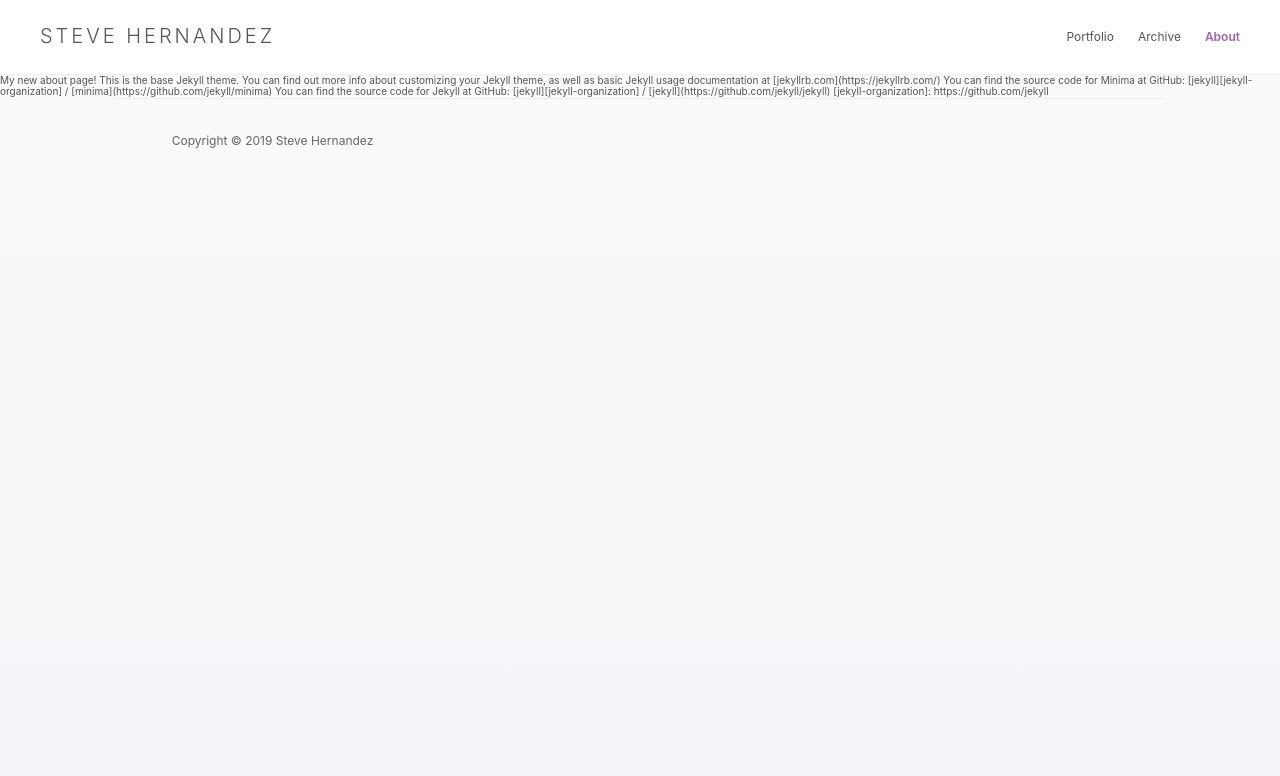
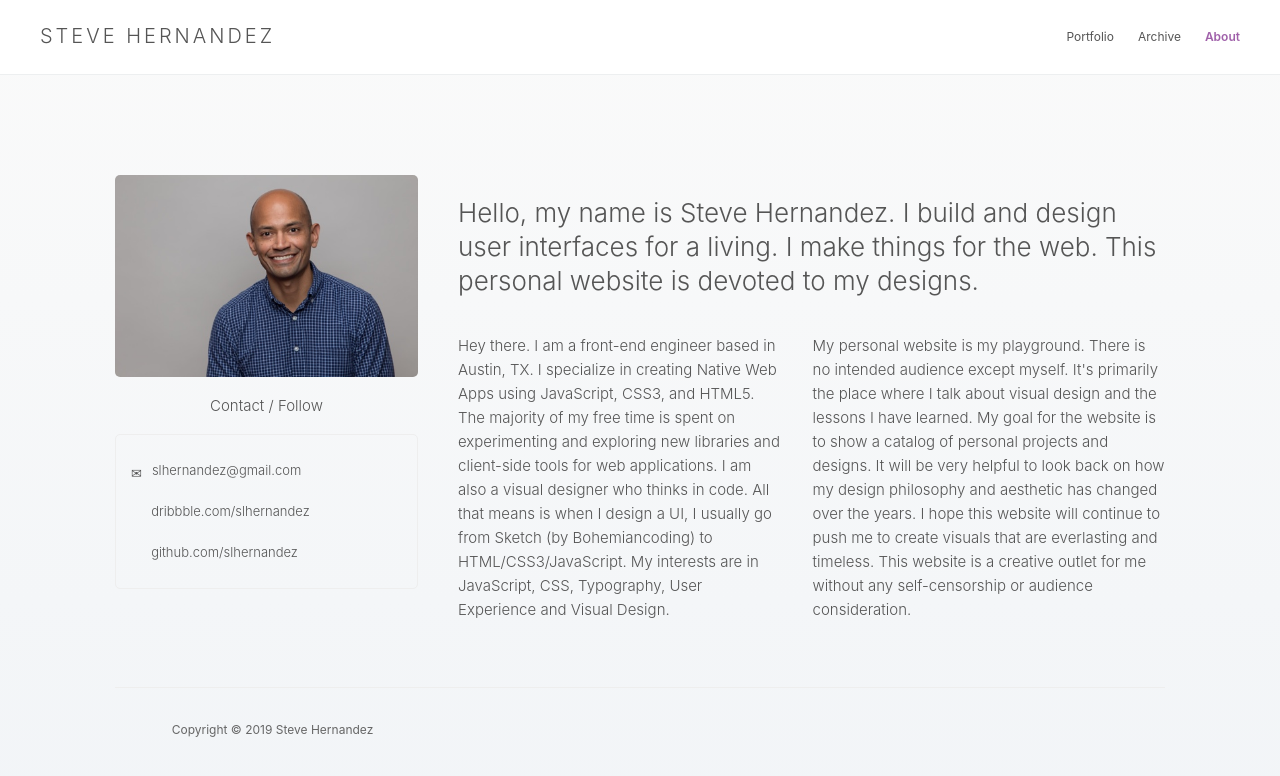
Before and after one commit to slhernandez/slhernandez, a Jekyll site: the page built from page/about.html, in a window 1280 px wide. Shown: the top 776 px of the page. Built offline with Jekyll 4.4.1, drawn with Linux system fonts in a browser that asks for light colours.

Commit message:
Added styles and markup for about page.

```diff
--- /dev/null
+++ b/_sass/_about.scss
@@ -0,0 +1,76 @@
+.about-container {
+  display: flex;
+  flex-direction: row;
+  flex-wrap: nowrap;
+  justify-content: space-around;
+  max-width: 1050px;
+  padding: 10em 0 5em 0;
+  width: 92%;
+  margin: 0 auto;
+}
+
+.about-copy-container {
+  display: flex;
+  flex-direction: row;
+  flex-wrap: nowrap;
+  justify-content: space-around;
+}
+
+.about-info {
+  width: 70%;
+}
+
+.about-contact-info {
+  margin-right: 4em;
+  width: 30%;
+  img {
+    width: 100%;
+    border-radius: 5px;
+  }
+}
+
+.about-links {
+  h4 {
+    text-align: center;
+    font-weight: 300;
+    font-size: 15px;
+  }
+}
+
+.about-urls {
+  padding: 15px;
+  border: 1px solid #EEE;
+  border-radius: 5px;
+  li {
+    font-size: 1.3em;
+    font-weight: 300;
+    .contact-icon {
+      position: relative;
+      top: 3px;
+    }
+    .screen-reader-text {
+      display: none;
+    }
+    p {
+      display: inline-block;
+      margin-left: 10px;
+    }
+  }
+}
+
+.about-intro {
+  font-size: 2.6em;
+  line-height: 1.3;
+  font-weight: 300;
+}
+
+.about-copy-paragraph_1 {
+  padding-right: 2em;
+}
+
+.about-copy-paragraph_1,
+.about-copy-paragraph_2 {
+  font-size: 1.5em;
+  line-height: 1.6;
+  font-weight: 300;
+}
--- a/_sass/styles.scss
+++ b/_sass/styles.scss
@@ -6,4 +6,5 @@
 @import "_portfolio.scss";
 @import "_icons.scss";
 @import "_typography.scss";
+@import "_about.scss";
 @import "_footer.scss";
--- a/page/about.html
+++ b/page/about.html
@@ -2,17 +2,26 @@
 layout: "wrapper"
 ---
 
-My new about page!
+<div class="about-container">
+  <div class="about-contact-info">
+    <img src="/images/about/slh_450.jpg" />
+    <div class="about-links">
+      <h4>Contact / Follow</h4>
+      <ul class=about-urls>
+        <li><a href="mailto:slhernandez@gmail.com" class="icon-alone"><span class="contact-icon" data-social-icon="&#x2709;"></span><span class="screen-reader-text">mail</span><p>slhernandez@gmail.com</p></a></li>
 
-This is the base Jekyll theme. You can find out more info about customizing your Jekyll theme, as well as basic Jekyll usage documentation at [jekyllrb.com](https://jekyllrb.com/)
+        <li><a href="http://dribbble.com/slhernandez" class="icon-alone"><span class="contact-icon" data-social-icon="&#xF660;"></span><span class="screen-reader-text">Dribbble</span><p>dribbble.com/slhernandez</p></a></li>
 
-You can find the source code for Minima at GitHub:
-[jekyll][jekyll-organization] /
-[minima](https://github.com/jekyll/minima)
+        <li><a href="http://github.com/slhernandez" class="icon-alone"><span class="contact-icon" data-social-icon="&#xF671;"></span><span class="screen-reader-text">Github</span><p>github.com/slhernandez</p></a></li>
+      </ul>
+    </div>
+  </div>
+  <div class="about-info">
+    <h2 class="about-intro">Hello, my name is Steve Hernandez. I build and design user interfaces for a living. I make things for the web. This personal website is devoted to my designs.</h2>
+    <div class="about-copy-container">
+      <p class="about-copy-paragraph_1">Hey there. I am a front-end engineer based in Austin, TX. I specialize in creating <a href="http://blog.andyet.com/2015/01/22/native-web-apps">Native Web Apps</a> using JavaScript, CSS3, and HTML5. The majority of my free time is spent on experimenting and exploring new libraries and client-side tools for web applications. I am also a visual designer who thinks in code. All that means is when I design a UI, I usually go from <a href="http://bohemiancoding.com/sketch/">Sketch (by Bohemiancoding)</a> to HTML/CSS3/JavaScript. My interests are in JavaScript, CSS, Typography, User Experience and Visual Design. </p>
 
-You can find the source code for Jekyll at GitHub:
-[jekyll][jekyll-organization] /
-[jekyll](https://github.com/jekyll/jekyll)
-
-
-[jekyll-organization]: https://github.com/jekyll
+      <p class="about-copy-paragraph_2">My personal website is my playground.  There is no intended audience except myself.    It's primarily the place where I talk about visual design and the lessons I have learned.  My goal for the website is to show a catalog of personal projects and designs.  It will be very helpful to look back on how my design philosophy and aesthetic has changed over the years.  I hope this website will continue to push me to create visuals that are everlasting and timeless.  This website is a creative outlet for me without any self-censorship or audience consideration.</p>
+    </div>
+  </div>
+</div>
```
Also changed, not shown: images/about/slh_450.jpg (added).
